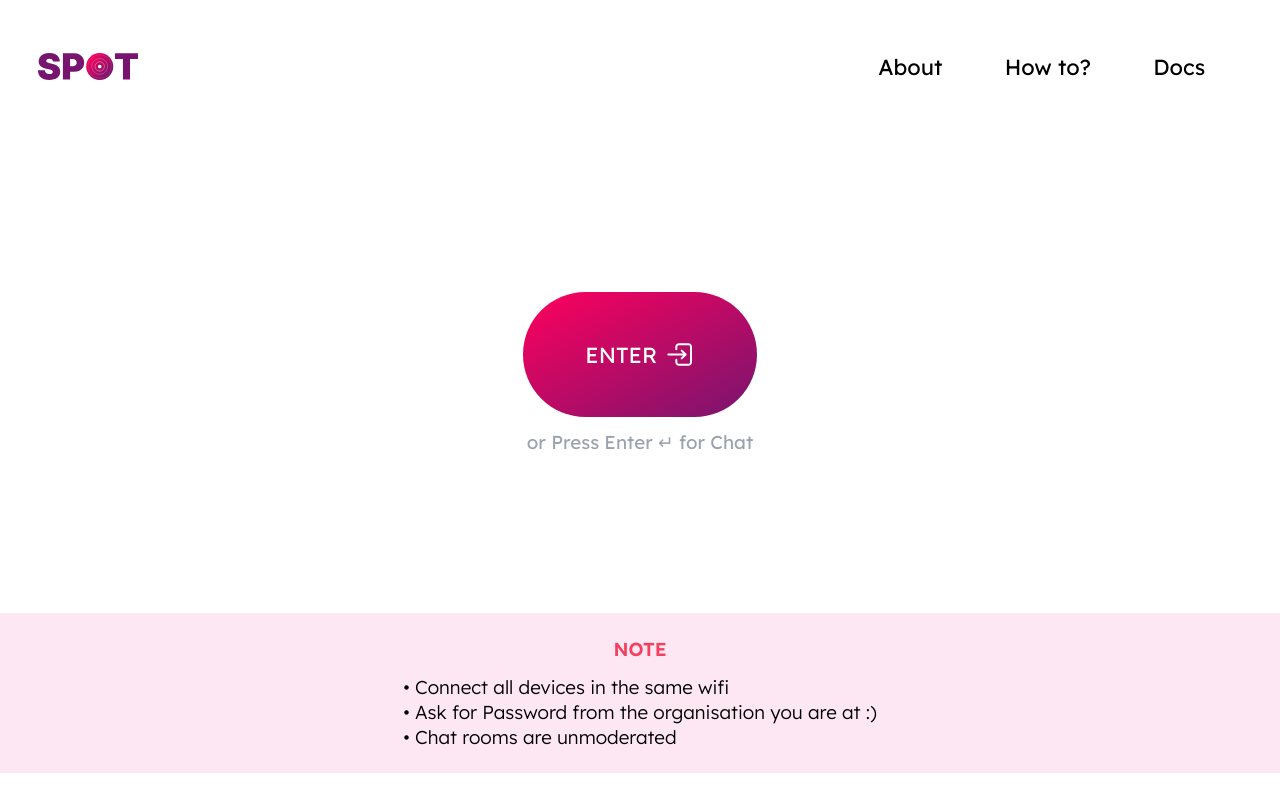
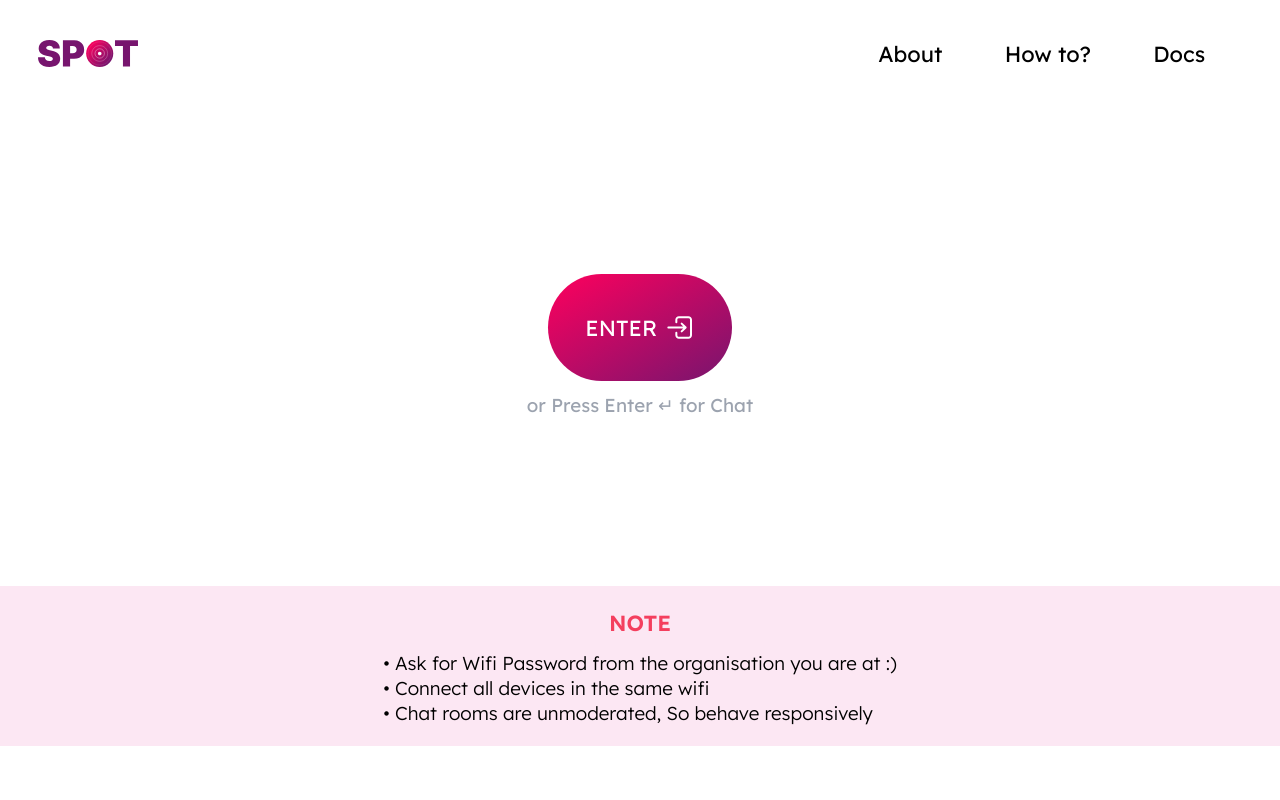
Before and after one commit to devignx/spot, a React (Create React App) app: page / in a window 1280 px wide. Built offline with nearby package versions, Linux system fonts and the light colour scheme; no server answers.

Commit message:
Add files via upload

```diff
--- a/src/App.js
+++ b/src/App.js
@@ -1,12 +1,14 @@
 import './App.css';
 import Home from './pages/Home';
 import { BrowserRouter, Routes, Route } from 'react-router-dom';
+import NotFound from './pages/NotFound';
 
 function App() {
   return (
     <BrowserRouter>
       <Routes>
         <Route element={<Home/>} path="/"/>
+        <Route path='*' element={<NotFound />}/>
       </Routes>
     </BrowserRouter>
   );
--- a/src/components/Enter.js
+++ b/src/components/Enter.js
@@ -12,7 +12,7 @@ const Enter = ({ handleEnter }) => {
                 cursor: 'pointer'
             }}
 
-            className="enter w-100 h-20 rounded-full border-black p-10 flex items-center justify-center">
+            className="enter rounded-full border-black p-6 flex items-center justify-center">
             <p className="text-sm text-white">ENTER</p>
             <img className="pl-1 w-6" src={Enterimg}></img>
         </motion.div>
--- a/src/components/Nav.js
+++ b/src/components/Nav.js
@@ -3,12 +3,14 @@ import logo from '../assets/logo.svg';
 
 const Nav = () => {
     return(
-        <div className="sm:justify-center w-full h-1/6 flex items-center p-6 md:justify-between">
-            <a href=""><img src={logo} className="w-20 md:w-16 " alt="Spot-logo"/></a>
-            <div className="w-2/6 flex items-center justify-evenly gap-x-4 hidden lg:flex md:flex">
-                <a href="#" ><p className="text-sm hover:text-pink-600">About</p></a>
-                <a href="#" ><p className="text-sm hover:text-pink-600">How to?</p></a>
-                <a href="#" ><p className="text-sm hover:text-pink-600">Docs</p></a>
+        <div>
+            <div className="sm:justify-center w-full h-1/6 flex items-center p-6 md:justify-between">
+                <a href=""><img src={logo} className="w-20 md:w-16 " alt="Spot-logo"/></a>
+                <div className="w-2/6 flex items-center justify-evenly gap-x-4 hidden lg:flex md:flex">
+                    <a href="/" ><p className="text-sm hover:text-pink-600">About</p></a>
+                    <a href="/" ><p className="text-sm hover:text-pink-600">How to?</p></a>
+                    <a href="/" ><p className="text-sm hover:text-pink-600">Docs</p></a>
+                </div>
             </div>
         </div>
     )
--- a/src/pages/Home.js
+++ b/src/pages/Home.js
@@ -14,7 +14,7 @@ const Home = () => {
     const variants = {
         visible: {
             y: 0,
-            transition: { duration: 0.1 }
+            transition: { duration: 0.01 }
         },
         hidden: {
             y: '100%',
@@ -41,19 +41,19 @@ const Home = () => {
 
 
     return(
-        <div className="h-screen">
+        <div className="h-screen overflow-y-hidden">
             <Nav/>
             <div className="w-full  h-3/5 flex items-center justify-center flex-col gap-y-2">
                 <Enter autoFocus handleEnter = {handleEnter}/>
                 <p id="enterroom" className="hidden md:inline text-xs text-gray-400">or Press Enter ↵ for Chat</p>
                 <p id="enterroom" className="inline text-xs text-gray-400 md:hidden">Click to Chat</p>
             </div>
-            <div className="w-full h-1/7 flex items-center flex-col gap-y-2 bg-pink-100 justify-center md: h-1/5">
-                <p className="text-xs text-rose-500 font-semibold">NOTE</p>
+            <div className="w-full h-1/5 flex items-center flex-col gap-y-2 bg-pink-100 justify-center md: h-1/5">
+                <p className="text-sm text-rose-500 font-semibold">NOTE</p>
                 <p className="text-xs font-thin">
-                • Connect all devices in the same wifi <br></br>
-                • Ask for Password from the organisation you are at :)<br></br>
-                • Chat rooms are unmoderated
+                • Ask for Wifi Password from the organisation you are at :)<br></br>
+                • Connect all devices in the same wifi<br></br>
+                • Chat rooms are unmoderated, So behave responsively
                 </p>
             </div>
             {
@@ -64,14 +64,14 @@ const Home = () => {
                          animate="visible"
                          className="absolute z-10 top-1/4 w-full h-3/4 bg-gray-900 flex items-center flex-col">
                          <img className="w-20 -translate-y-10"  src={connect}></img>
-                            <div className="h-4/5 flex items-center flex-col gap-y-5 lg: gap-y-10">
+                            <div className="w-full h-4/5 flex items-center flex-col gap-y-5 md: gap-y-10 lg: gap-y-10">
                             <div className="text-center font-thin flex-col gap-y-0.5">
                                 <p className="text-xs text-gray-500">Before entering</p>
                                 <p className="text-base text-gray-50">Give yourself a cool Username</p>
                             </div>
-                            <form className="flex items-center justify-evenly flex-col gap-y-4">
-                                    <input autoFocus autoComplete="name" className="rounded border-0 outline-0 py-1.5 px-3 text-xs w-full" type="text" placeholder="John Doe"/>
-                                    <button type="submit"onSubmit={()=> handleEnter() } className="rounded btn py-1.5 bg-white text-xs text-white border-0 outline-0 w-full">ENTER</button>
+                            <form className="w-9/12 flex items-center justify-evenly flex-col gap-y-4 md:w-1/4">
+                                    <input autoFocus autoComplete="name" className="rounded border-0 outline-0 py-2.5 px-3 text-sm w-full md:py-1.5 text-xs" type="text-xs" placeholder="John Doe"/>
+                                    <button type="submit"onSubmit={()=> handleEnter() } className="rounded btn py-2.5 bg-white text-sm text-white border-0 outline-0 w-full md:py-1.5 text-xs">ENTER</button>
                             </form>
                             <p className="cursor-pointer font-thin text-gray-300 text-xs underline" onClick={()=> handleEnter()}>Go back</p>
                         </div>
--- /dev/null
+++ b/src/pages/NotFound.js
@@ -0,0 +1,27 @@
+import { Link,useNavigate } from "react-router-dom";
+import React from "react";
+import '../styles/Home.css';
+import Nav from "../components/Nav";
+import error from '../assets/404.svg'
+import home from '../assets/home.svg'
+
+export default function NotFound() {
+
+    const navigate = useNavigate();
+
+    return (
+        <div>
+            <Nav/>
+            <div className="flex items-center justify-center flex-col gap-y-4">
+                <img className="w-1/4" src={error}></img>
+                <p className="text-pink-600 text-center ">OOPS! The page you requested was not found<br></br> <b className="text-slate-700">"Kadal laye Illayaam!"</b></p>
+                <div className="flex items-center justify-center  flex-col md:flex-row">
+                    <Link to="/"><button className="inline-flex items-center p-4 inline rounded btn py-2.5 p-3 text-sm text-white md:px-5 text-xs"><img className="pr-2 pt-0.5" src={home}></img> Go Home </button></Link>
+                    <p className="p-4 text-xs">or</p>
+                    <button onClick={() => navigate(-1)} className="p-4 rounded underline px-5 text-xs md:no-underline border-solid border-2 border-slate-600 py-2.5 text-sm text-gray-700">Go Back</button>
+                </div>
+            </div>
+
+        </div>
+    )
+}
```
Also changed, not shown: src/assets/404.svg (added), src/assets/home.svg (added).
